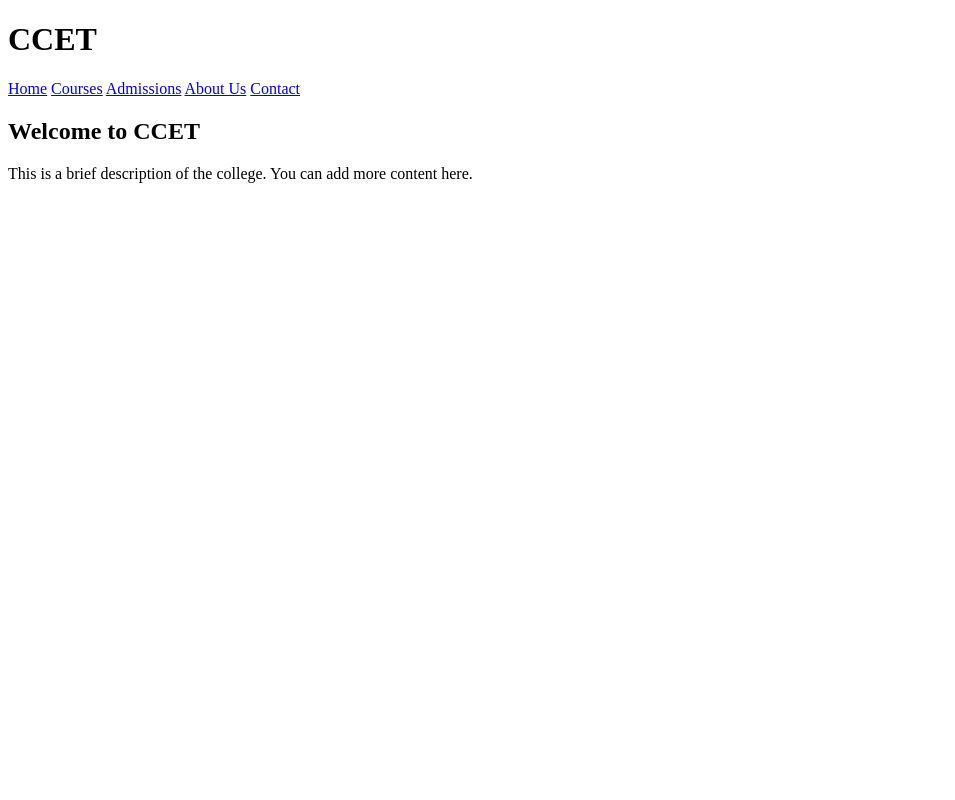
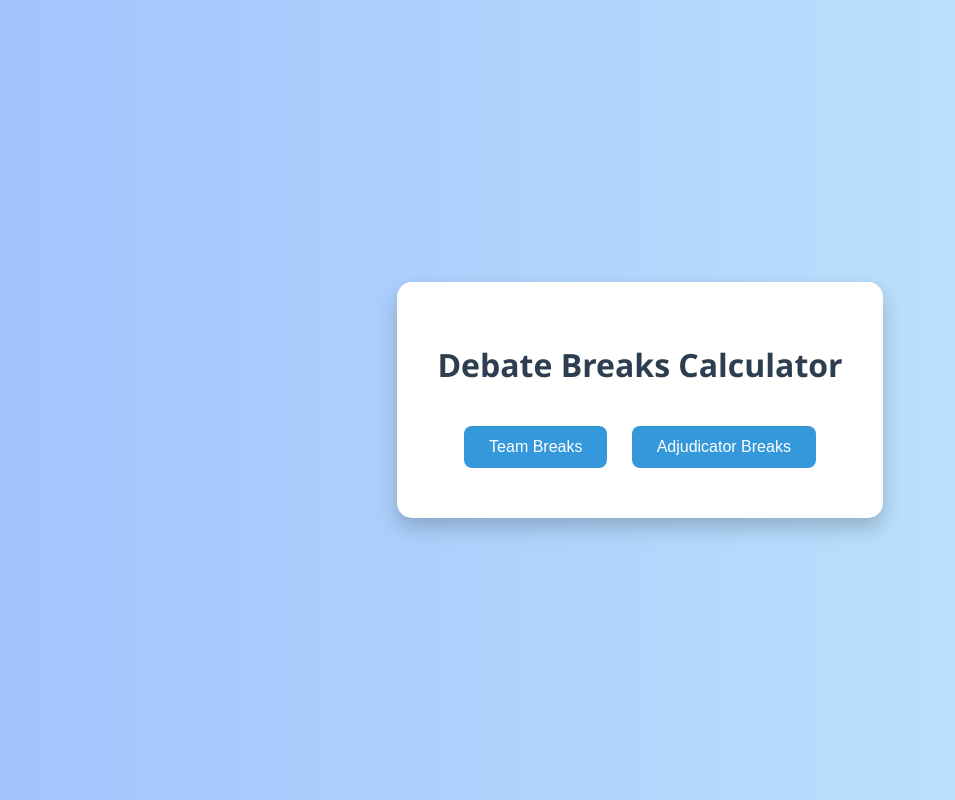
Before and after one commit to ayushim1200/Debate-Breaks-Calculator, a plain HTML site: page index.html in a window 1280 px wide. Shown: the whole page, without its empty margins (0-955 px from the left). Drawn offline with Linux system fonts and the light colour scheme.

Commit message:
Update index.html

```diff
--- a/index.html
+++ b/index.html
@@ -1,27 +1,50 @@
 <!DOCTYPE html>
 <html lang="en">
 <head>
-    <meta charset="UTF-8">
-    <meta name="viewport" content="width=device-width, initial-scale=1.0">
-    <title>Chandiagrh college of engineering and technology</title>
+  <meta charset="UTF-8" />
+  <title>Debate Breaks Calculator</title>
+  <style>
+    body {
+      margin: 0;
+      padding: 0;
+      font-family: 'Segoe UI', sans-serif;
+      background: linear-gradient(to right, #a1c4fd, #c2e9fb);
+      height: 100vh;
+      display: flex;
+      justify-content: center;
+      align-items: center;
+    }
+    .box {
+      background: white;
+      padding: 40px;
+      border-radius: 15px;
+      box-shadow: 0 10px 20px rgba(0,0,0,0.2);
+      text-align: center;
+    }
+    h1 {
+      margin-bottom: 30px;
+      color: #2c3e50;
+    }
+    button {
+      padding: 12px 25px;
+      margin: 10px;
+      font-size: 16px;
+      border: none;
+      background: #3498db;
+      color: white;
+      border-radius: 8px;
+      cursor: pointer;
+    }
+    button:hover {
+      background: #2980b9;
+    }
+  </style>
 </head>
 <body>
-    <header>
-        <h1>CCET</h1>
-    </header>
-
-    <nav>
-        <a href="#">Home</a>
-        <a href="#">Courses</a>
-        <a href="#">Admissions</a>
-        <a href="#">About Us</a>
-        <a href="#">Contact</a>
-    </nav>
-
-    <section>
-        <h2>Welcome to CCET</h2>
-        <p>This is a brief description of the college. You can add more content here.</p>
-    </section>
-
+  <div class="box">
+    <h1>Debate Breaks Calculator</h1>
+    <button onclick="window.location.href='teambreaks.html'">Team Breaks</button>
+    <button onclick="window.location.href='adjbreaks.html'">Adjudicator Breaks</button>
+  </div>
 </body>
 </html>
```
